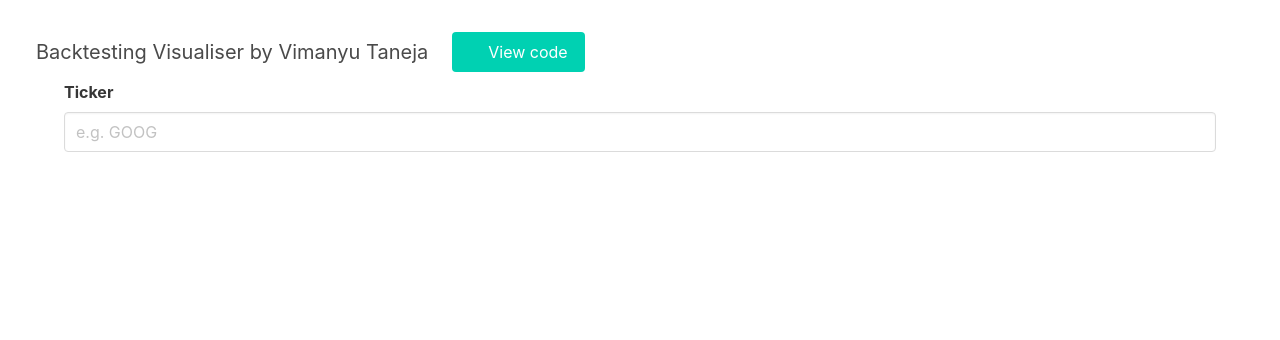
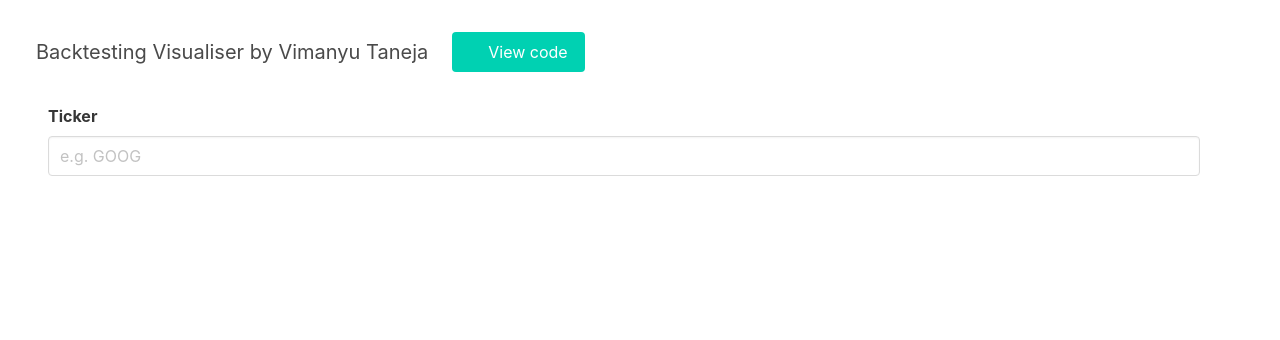
Before and after one commit to vimanyu-taneja/backtesting-visualiser, a Flask app: template templates/index.html in a window 1280 px wide. Shown: the top 340 px of the page. Run offline with Flask 3, Linux system fonts and the light colour scheme; the template is opened without the code that fills it, so the values that code supplies are empty; some libraries are stand-ins or nearby versions.

Commit message:
Add margin to main content

```diff
--- a/templates/layout.html
+++ b/templates/layout.html
@@ -34,7 +34,7 @@
         </p>
       </div>
     </nav>
-    <div class="container">{% block content %} {% endblock %}</div>
+    <div class="container m-5">{% block content %} {% endblock %}</div>
     <script
       type="text/javascript"
       src="{{ url_for('static', filename='index.js') }}"
```
